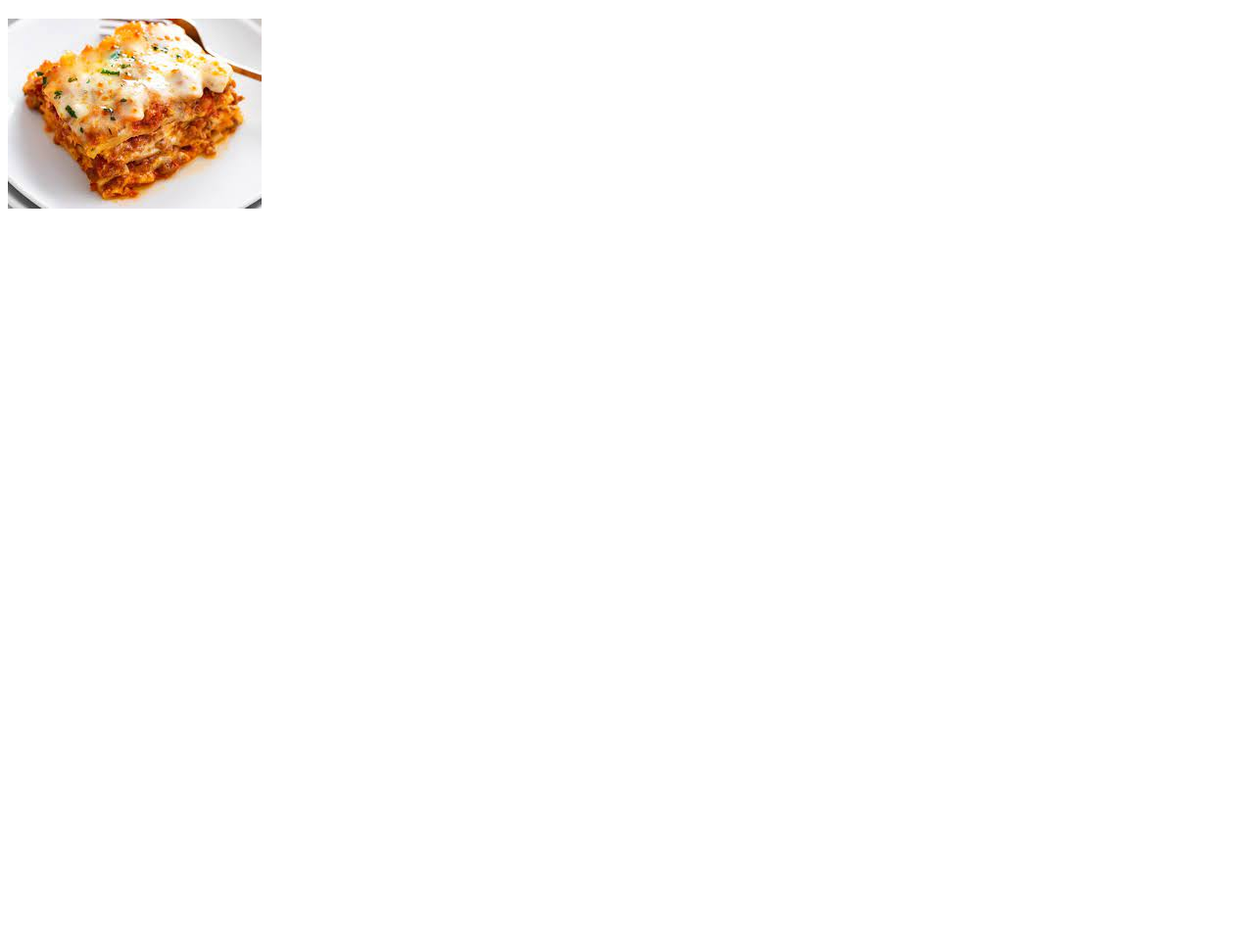
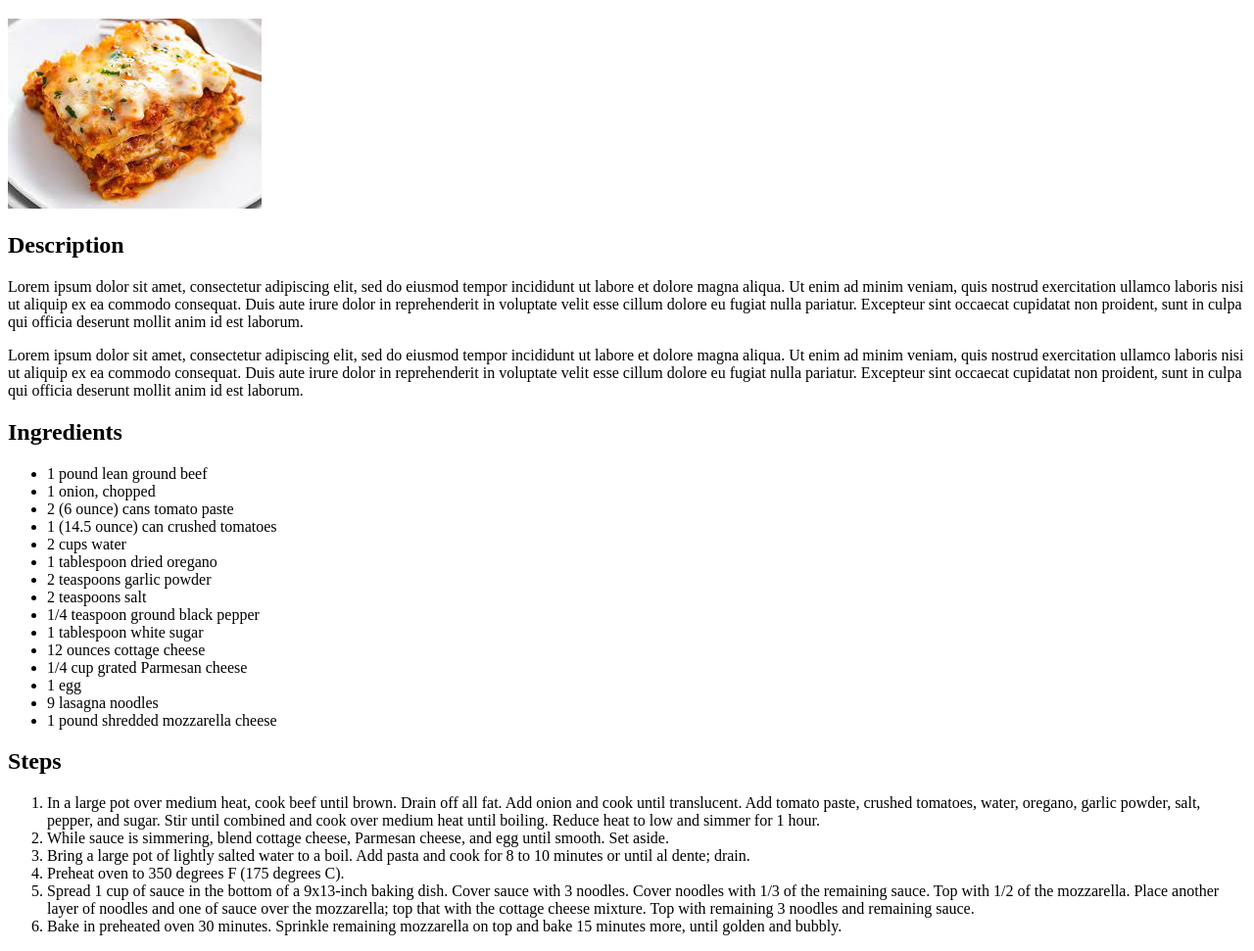
Before and after one commit to Maryam2329/odin-recipes, a plain HTML site: page recipes/lasagna.html in a window 1280 px wide. Shown: the part 61-1032 px from the top of the page at 98% size. Before the commit the page ends 800 px from the top, so only its background shows below. Drawn offline with Linux system fonts and the light colour scheme.

Commit message:
Complete the lasagna recipe
Complete the lasagna recipe with picture, description, ingredients, steps, using unordered list for ingredients and ordered list for steps.

```diff
--- a/recipes/lasagna.html
+++ b/recipes/lasagna.html
@@ -7,5 +7,58 @@
 <body>
     <h1>Lasagna</h1>
     <p><img src="../images/lasagna_pic.jpeg"></p>
+    <h2>Description</h2>
+    <p>Lorem ipsum dolor sit amet, consectetur adipiscing elit,
+    sed do eiusmod tempor incididunt ut labore et dolore magna aliqua.
+    Ut enim ad minim veniam, quis nostrud exercitation ullamco laboris nisi ut
+    aliquip ex ea commodo consequat. Duis aute irure dolor in reprehenderit in
+    voluptate velit esse cillum dolore eu fugiat nulla pariatur. Excepteur sint
+    occaecat cupidatat non proident, sunt in culpa qui officia deserunt mollit
+    anim id est laborum.</p>
+    <p>Lorem ipsum dolor sit amet, consectetur adipiscing elit,
+    sed do eiusmod tempor incididunt ut labore et dolore magna aliqua.
+    Ut enim ad minim veniam, quis nostrud exercitation ullamco laboris nisi ut
+    aliquip ex ea commodo consequat. Duis aute irure dolor in reprehenderit in
+    voluptate velit esse cillum dolore eu fugiat nulla pariatur. Excepteur sint
+    occaecat cupidatat non proident, sunt in culpa qui officia deserunt mollit
+    anim id est laborum.</p>
+    <h2>Ingredients</h2>
+    <ul>
+        <li>1 pound lean ground beef</li>
+        <li>1 onion, chopped</li>
+        <li>2 (6 ounce) cans tomato paste</li>
+        <li>1 (14.5 ounce) can crushed tomatoes</li>
+        <li>2 cups water</li>
+        <li>1 tablespoon dried oregano</li>
+        <li>2 teaspoons garlic powder</li>
+        <li>2 teaspoons salt</li>
+        <li>1/4 teaspoon ground black pepper</li>
+        <li>1 tablespoon white sugar</li>
+        <li>12 ounces cottage cheese</li>
+        <li>1/4 cup grated Parmesan cheese</li>
+        <li>1 egg</li>
+        <li>9 lasagna noodles</li>
+        <li>1 pound shredded mozzarella cheese</li>
+    </ul>
+    <h2>Steps</h2>
+    <ol>
+        <li>In a large pot over medium heat, cook beef until brown.
+        Drain off all fat. Add onion and cook until translucent.
+        Add tomato paste, crushed tomatoes, water, oregano, garlic
+        powder, salt, pepper, and sugar. Stir until combined and cook
+        over medium heat until boiling. Reduce heat to low and simmer for 1 hour.</li>
+        <li>While sauce is simmering, blend cottage cheese, Parmesan cheese,
+        and egg until smooth. Set aside.</li>
+        <li>Bring a large pot of lightly salted water to a boil. Add pasta and
+        cook for 8 to 10 minutes or until al dente; drain.</li>
+        <li>Preheat oven to 350 degrees F (175 degrees C).</li>
+        <li>Spread 1 cup of sauce in the bottom of a 9x13-inch baking dish.
+        Cover sauce with 3 noodles. Cover noodles with 1/3 of the remaining sauce.
+        Top with 1/2 of the mozzarella. Place another layer of noodles and one of
+        sauce over the mozzarella; top that with the cottage cheese mixture. Top with
+        remaining 3 noodles and remaining sauce.</li>
+        <li>Bake in preheated oven 30 minutes. Sprinkle remaining mozzarella on top
+        and bake 15 minutes more, until golden and bubbly.</li>
+    </ol>
 </body>
 </html>
```
